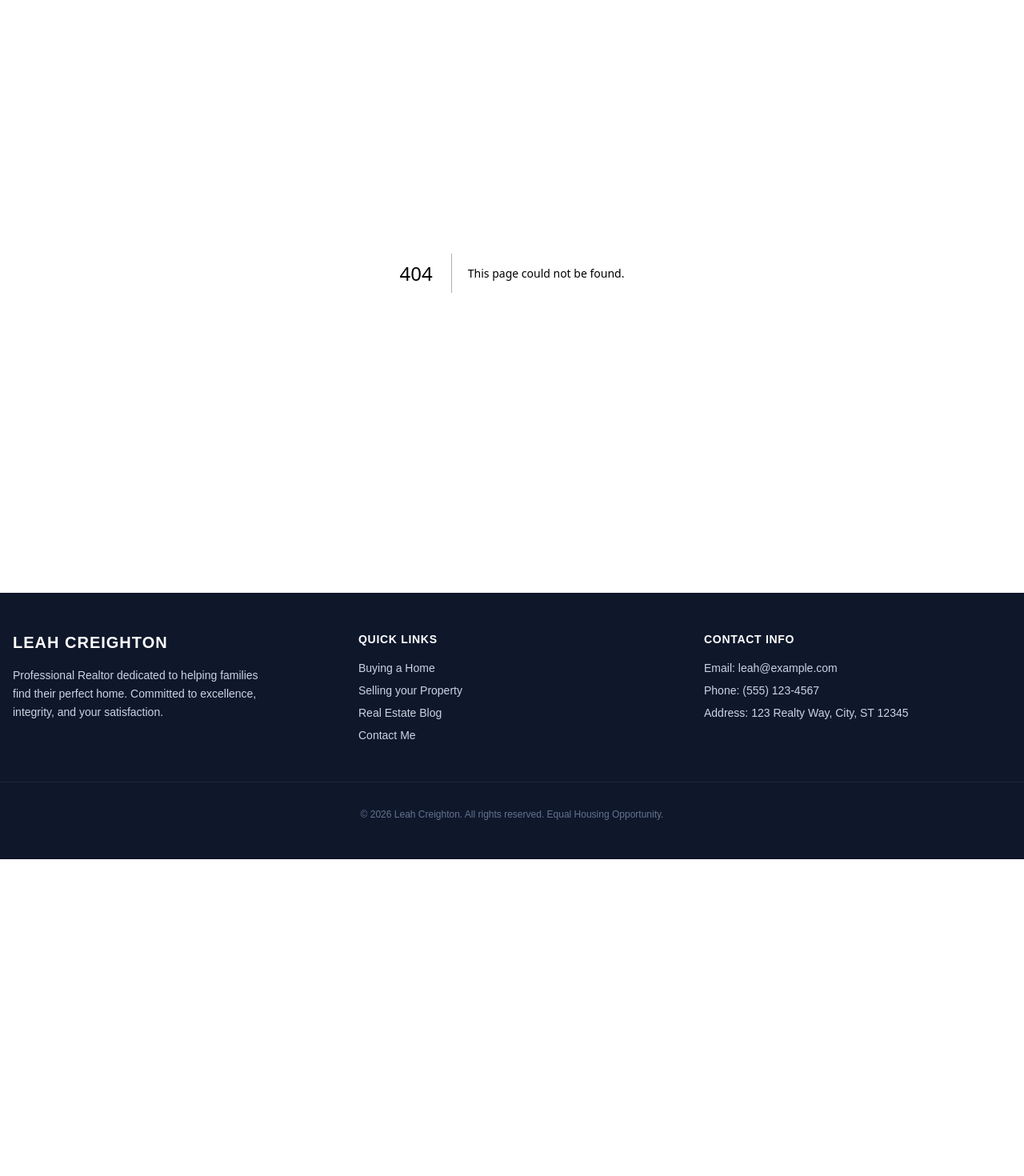
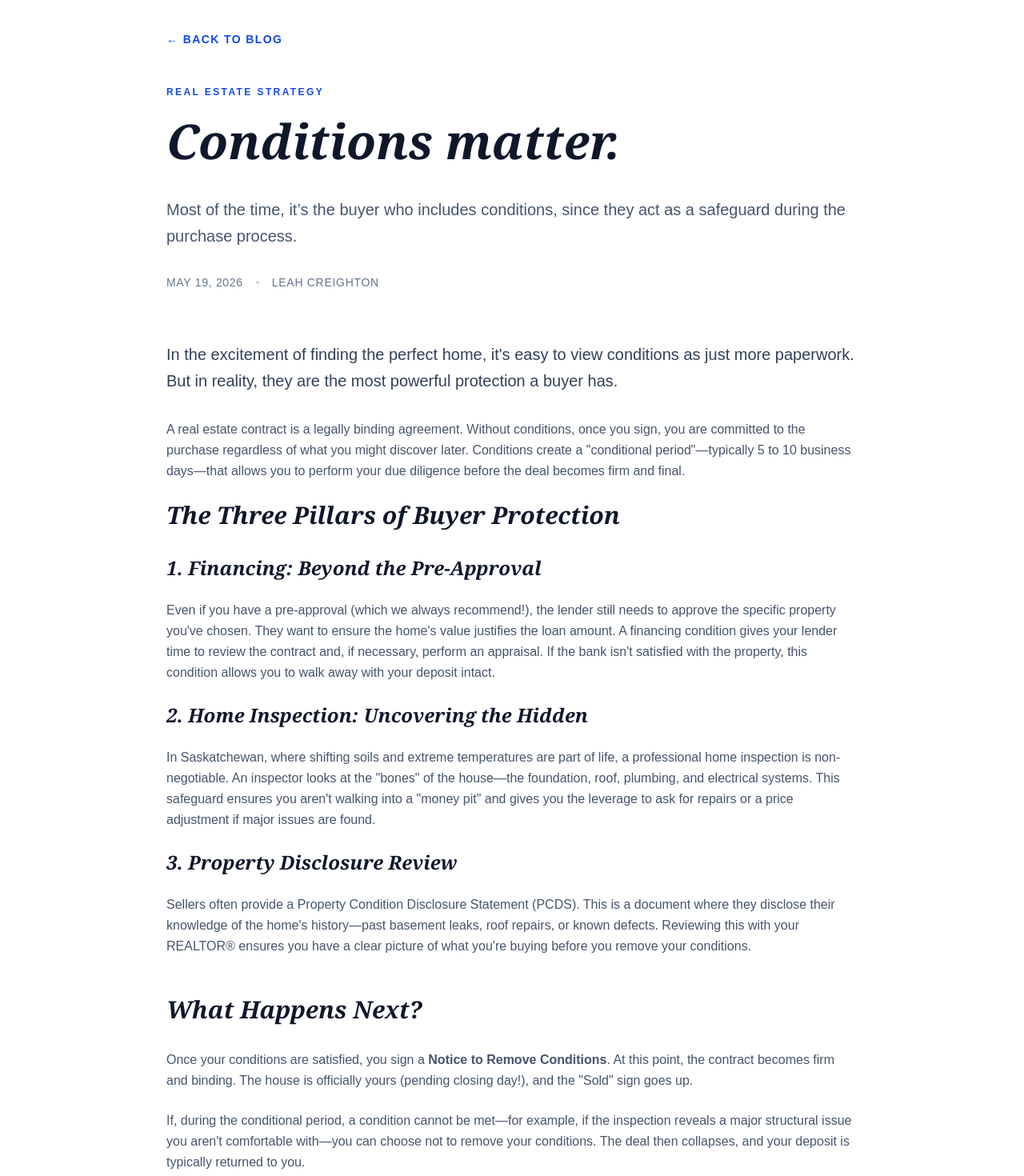
Before and after one commit to leahlynnecreighton-ops/leahlynnecreighton-ops.github.io, a Next.js app: page /blog/conditions-matter in a window 1280 px wide. Before the commit this address had no page. Shown: the part 140-1610 px from the top of the page at 80% size. Before the commit the page ends 1214 px from the top, so only its background shows below. Built offline with nearby package versions, Linux system fonts and the light colour scheme.

Commit message:
Auto-save website: Add 'Conditions Matter' blog post

```diff
--- /dev/null
+++ b/src/app/blog/conditions-matter/page.tsx
@@ -0,0 +1,93 @@
+import Link from "next/link";
+
+export default function ConditionsMatterBlogPost() {
+  return (
+    <div className="min-h-screen bg-white">
+      <article className="container mx-auto px-4 py-24 max-w-4xl">
+        <Link href="/blog" className="text-sm font-bold uppercase tracking-widest text-blue-700 hover:text-blue-900 mb-12 inline-block">
+          &larr; Back to Blog
+        </Link>
+
+        <header className="mb-16">
+          <p className="text-xs font-bold uppercase tracking-[0.2em] text-blue-700 mb-4">Real Estate Strategy</p>
+          <h1 className="text-5xl md:text-6xl font-bold text-slate-900 mb-8 italic font-serif leading-tight">
+            Conditions matter.
+          </h1>
+          <p className="text-xl text-slate-600 mb-8 leading-relaxed font-light">
+            Most of the time, it’s the buyer who includes conditions, since they act as a safeguard during the purchase process.
+          </p>
+          <div className="flex items-center gap-4 text-slate-500 text-sm font-medium uppercase tracking-wider">
+            <span>May 19, 2026</span>
+            <span className="w-1 h-1 bg-slate-300 rounded-full"></span>
+            <span>Leah Creighton</span>
+          </div>
+        </header>
+
+        <div className="prose prose-slate prose-lg max-w-none">
+          <p className="text-xl text-slate-700 leading-relaxed font-medium mb-8">
+            In the excitement of finding the perfect home, it's easy to view conditions as just more paperwork. But in reality, they are the most powerful protection a buyer has.
+          </p>
+
+          <p className="mb-6 text-slate-600 leading-relaxed">
+            A real estate contract is a legally binding agreement. Without conditions, once you sign, you are committed to the purchase regardless of what you might discover later. Conditions create a "conditional period"—typically 5 to 10 business days—that allows you to perform your due diligence before the deal becomes firm and final.
+          </p>
+
+          <h2 className="text-3xl font-bold text-slate-900 mb-8 italic font-serif">
+            The Three Pillars of Buyer Protection
+          </h2>
+
+          <h3 className="text-2xl font-bold text-slate-900 mb-6 italic font-serif">1. Financing: Beyond the Pre-Approval</h3>
+          <p className="mb-6 text-slate-600 leading-relaxed">
+            Even if you have a pre-approval (which we always recommend!), the lender still needs to approve the specific property you've chosen. They want to ensure the home's value justifies the loan amount. A financing condition gives your lender time to review the contract and, if necessary, perform an appraisal. If the bank isn't satisfied with the property, this condition allows you to walk away with your deposit intact.
+          </p>
+
+          <h3 className="text-2xl font-bold text-slate-900 mb-6 italic font-serif">2. Home Inspection: Uncovering the Hidden</h3>
+          <p className="mb-6 text-slate-600 leading-relaxed">
+            In Saskatchewan, where shifting soils and extreme temperatures are part of life, a professional home inspection is non-negotiable. An inspector looks at the "bones" of the house—the foundation, roof, plumbing, and electrical systems. This safeguard ensures you aren't walking into a "money pit" and gives you the leverage to ask for repairs or a price adjustment if major issues are found.
+          </p>
+
+          <h3 className="text-2xl font-bold text-slate-900 mb-6 italic font-serif">3. Property Disclosure Review</h3>
+          <p className="mb-12 text-slate-600 leading-relaxed">
+            Sellers often provide a Property Condition Disclosure Statement (PCDS). This is a document where they disclose their knowledge of the home's history—past basement leaks, roof repairs, or known defects. Reviewing this with your REALTOR® ensures you have a clear picture of what you're buying before you remove your conditions.
+          </p>
+
+          <h2 className="text-3xl font-bold text-slate-900 mb-8 italic font-serif">
+            What Happens Next?
+          </h2>
+          <p className="mb-6 text-slate-600 leading-relaxed">
+            Once your conditions are satisfied, you sign a <strong>Notice to Remove Conditions</strong>. At this point, the contract becomes firm and binding. The house is officially yours (pending closing day!), and the "Sold" sign goes up.
+          </p>
+          <p className="mb-12 text-slate-600 leading-relaxed">
+            If, during the conditional period, a condition cannot be met—for example, if the inspection reveals a major structural issue you aren't comfortable with—you can choose not to remove your conditions. The deal then collapses, and your deposit is typically returned to you.
+          </p>
+
+          <h2 className="text-3xl font-bold text-slate-900 mb-8 italic font-serif">
+            The Bottom Line
+          </h2>
+          <p className="mb-6 text-slate-600 leading-relaxed">
+            Conditions aren't there to make the process harder; they are there to make it safer. As your REALTOR®, my job is to ensure your contract includes the right safeguards to protect your interests and your investment.
+          </p>
+
+          <div className="mt-16 pt-8 border-t border-slate-100 text-sm text-slate-500 italic">
+            <p className="mb-4">Leah Creighton | Real Estate Salesperson | LPT Realty</p>
+            <p>
+              Disclaimer: I am a licensed real estate registrant in the province of Saskatchewan. This information is for general educational purposes and does not constitute legal advice. Always consult with a professional regarding your specific real estate transaction.
+            </p>
+          </div>
+        </div>
+
+        <footer className="mt-24 pt-12 border-t border-slate-100">
+          <div className="bg-slate-50 p-12 text-center">
+            <h3 className="text-2xl font-bold text-slate-900 mb-6 italic font-serif">Ready to start your search?</h3>
+            <p className="text-slate-600 mb-8 max-w-xl mx-auto leading-relaxed">
+              Buying a home is a big step, but you don't have to do it alone. I'm here to guide you through every safeguard and strategy.
+            </p>
+            <Link href="/contact" className="inline-block px-10 py-5 bg-blue-700 text-white font-bold uppercase tracking-widest text-sm hover:bg-blue-800 transition-colors">
+              Book a Consultation
+            </Link>
+          </div>
+        </footer>
+      </article>
+    </div>
+  );
+}
--- a/src/app/blog/page.tsx
+++ b/src/app/blog/page.tsx
@@ -21,6 +21,12 @@ export default function BlogPage() {
       excerpt: "A buyer who's pre-approved is stronger, faster, and more attractive to sellers.",
       date: "May 13, 2026",
       slug: "pre-approval-before-shopping",
+    },
+    {
+      title: "Conditions matter.",
+      excerpt: "Most of the time, it’s the buyer who includes conditions, since they act as a safeguard during the purchase process.",
+      date: "May 19, 2026",
+      slug: "conditions-matter",
     },
   ];
 
```
Also changed, not shown: 1 other file (tests, documents, lock files or other folders).
